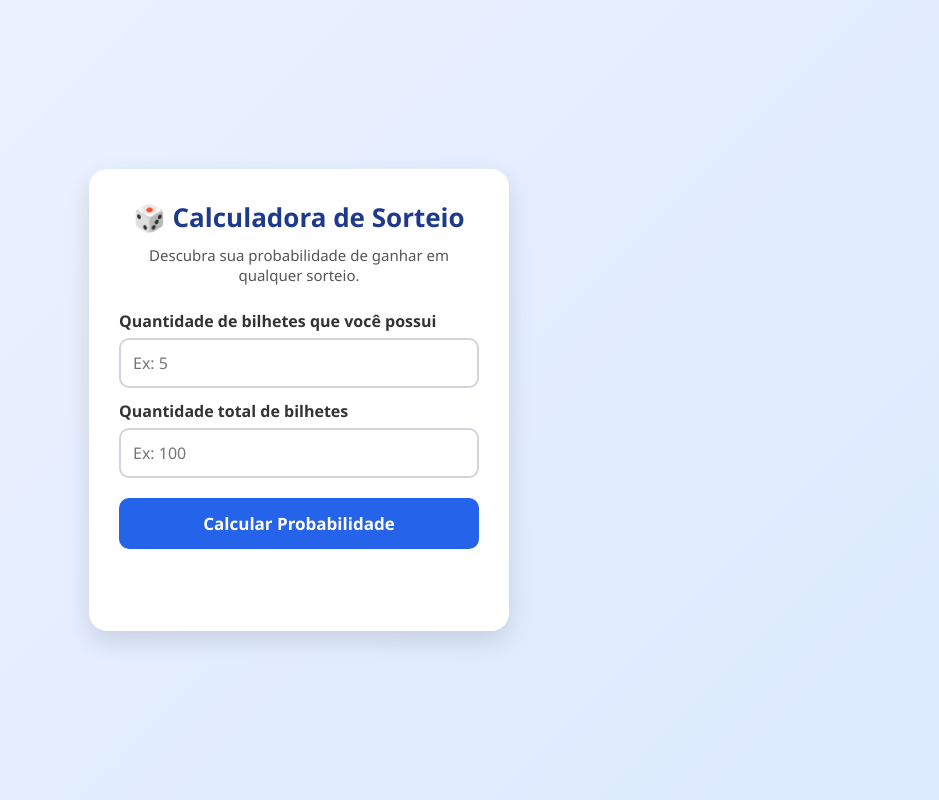
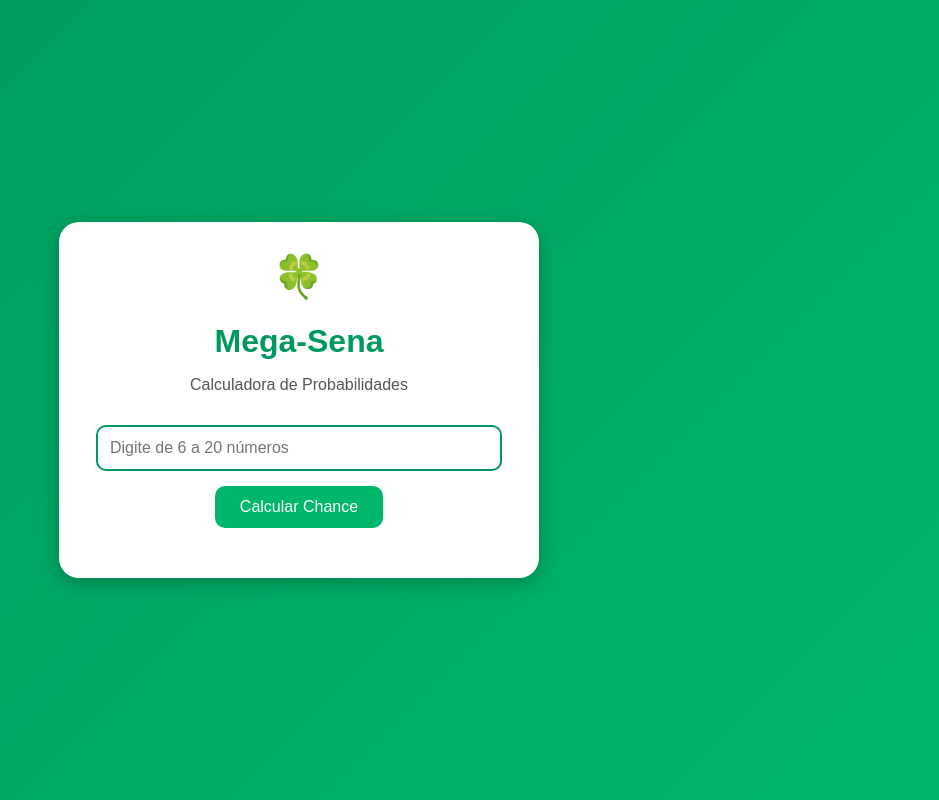
Before and after one commit to mc337270-code/calculadora_sorteio, a plain HTML site: page index.html in a window 1280 px wide. Shown: the whole page, without its empty margins (341-1280 px from the left). Drawn offline with Linux system fonts and the light colour scheme.

Commit message:
Refactor HTML structure and styles for Mega-Sena

```diff
--- a/index.html
+++ b/index.html
@@ -3,146 +3,144 @@
 <head>
 <meta charset="UTF-8">
 <meta name="viewport" content="width=device-width, initial-scale=1.0">
-  <title>Calculadora de Probabilidade em Sorteios</title>
+
+<title>Calculadora Mega-Sena</title>
 
 <style>
-    * {
-      margin: 0;
-      padding: 0;
-      box-sizing: border-box;
-      font-family: "Segoe UI", Arial, sans-serif;
+
+body{
+    margin:0;
+    font-family:Arial, sans-serif;
+    background:linear-gradient(135deg,#00995D,#00B86B);
+    display:flex;
+    justify-content:center;
+    align-items:center;
+    height:100vh;
 }
 
-    body {
-      background: linear-gradient(135deg, #eef2ff, #dbeafe);
-      min-height: 100vh;
-      display: flex;
-      justify-content: center;
-      align-items: center;
-      padding: 20px;
+.container{
+    background:white;
+    width:420px;
+    padding:30px;
+    border-radius:20px;
+    text-align:center;
+    box-shadow:0 5px 20px rgba(0,0,0,0.25);
 }
 
-    .container {
-      background: white;
-      width: 100%;
-      max-width: 420px;
-      padding: 30px;
-      border-radius: 18px;
-      box-shadow: 0 10px 25px rgba(0,0,0,0.12);
-      text-align: center;
+.logo{
+    font-size:42px;
 }
 
-    h1 {
-      color: #1e3a8a;
-      font-size: 26px;
-      margin-bottom: 10px;
+h1{
+    color:#00995D;
+    margin-bottom:10px;
 }
 
-    p {
-      color: #555;
-      margin-bottom: 25px;
-      font-size: 15px;
+p{
+    color:#555;
 }
 
-    label {
-      display: block;
-      text-align: left;
-      margin: 12px 0 6px;
-      font-weight: 600;
-      color: #333;
+input{
+    width:90%;
+    padding:12px;
+    margin-top:15px;
+    border:2px solid #00995D;
+    border-radius:10px;
+    font-size:16px;
 }
 
-    input {
-      width: 100%;
-      padding: 12px;
-      border: 2px solid #d1d5db;
-      border-radius: 10px;
-      font-size: 16px;
-      outline: none;
-      transition: 0.3s;
+button{
+    margin-top:15px;
+    background:#00B86B;
+    color:white;
+    border:none;
+    padding:12px 25px;
+    border-radius:10px;
+    font-size:16px;
+    cursor:pointer;
 }
 
-    input:focus {
-      border-color: #2563eb;
+button:hover{
+    background:#00995D;
 }
 
-    button {
-      width: 100%;
-      margin-top: 20px;
-      padding: 14px;
-      background: #2563eb;
-      color: white;
-      border: none;
-      border-radius: 10px;
-      font-size: 17px;
-      cursor: pointer;
-      transition: 0.3s;
-      font-weight: bold;
+.resultado{
+    margin-top:20px;
+    font-size:22px;
+    color:#00995D;
+    font-weight:bold;
 }
 
-    button:hover {
-      background: #1d4ed8;
-    }
+</style>
 
-    #resultado {
-      margin-top: 22px;
-      padding: 15px;
-      border-radius: 10px;
-      font-size: 18px;
-      font-weight: bold;
-    }
-
-    .sucesso {
-      background: #dcfce7;
-      color: #166534;
-    }
-
-    .erro {
-      background: #fee2e2;
-      color: #991b1b;
-    }
-  </style>
 </head>
 <body>
 
 <div class="container">
-  <h1>🎲 Calculadora de Sorteio</h1>
-  <p>Descubra sua probabilidade de ganhar em qualquer sorteio.</p>
 
-  <label for="meusBilhetes">Quantidade de bilhetes que você possui</label>
-  <input type="number" id="meusBilhetes" placeholder="Ex: 5" min="1">
+    <div class="logo">🍀</div>
 
-  <label for="totalBilhetes">Quantidade total de bilhetes</label>
-  <input type="number" id="totalBilhetes" placeholder="Ex: 100" min="1">
+    <h1>Mega-Sena</h1>
 
-  <button onclick="calcularProbabilidade()">Calcular Probabilidade</button>
+    <p>Calculadora de Probabilidades</p>
 
-  <div id="resultado"></div>
+    <input
+        type="number"
+        id="numeros"
+        min="6"
+        max="20"
+        placeholder="Digite de 6 a 20 números">
+
+    <br>
+
+    <button onclick="calcular()">
+        Calcular Chance
+    </button>
+
+    <div class="resultado" id="resultado"></div>
+
 </div>
 
 <script>
-function calcularProbabilidade() {
-    let meusBilhetes = Number(document.getElementById("meusBilhetes").value);
-    let totalBilhetes = Number(document.getElementById("totalBilhetes").value);
-    let resultado = document.getElementById("resultado");
 
-    if (!meusBilhetes || !totalBilhetes || meusBilhetes <= 0 || totalBilhetes <= 0) {
-        resultado.className = "erro";
-        resultado.innerHTML = "❌ Digite valores válidos maiores que zero.";
+function fatorial(n){
+    let resultado = 1;
+
+    for(let i = 2; i <= n; i++){
+        resultado *= i;
+    }
+
+    return resultado;
+}
+
+function combinacao(n,p){
+    return fatorial(n) /
+           (fatorial(p) * fatorial(n-p));
+}
+
+function calcular(){
+
+    let numeros =
+        parseInt(document.getElementById("numeros").value);
+
+    if(isNaN(numeros) || numeros < 6 || numeros > 20){
+
+        document.getElementById("resultado").innerHTML =
+        "Digite um valor entre 6 e 20.";
+
         return;
     }
 
-    if (meusBilhetes > totalBilhetes) {
-        resultado.className = "erro";
-        resultado.innerHTML = "❌ Seus bilhetes não podem ser maiores que o total.";
-        return;
+    let total = combinacao(60,6);
+    let apostas = combinacao(numeros,6);
+
+    let chance = Math.round(total / apostas);
+
+    document.getElementById("resultado").innerHTML =
+        "Chance: 1 em " +
+        chance.toLocaleString("pt-BR");
 }
 
-    let chance = (meusBilhetes / totalBilhetes) * 100;
-
-    resultado.className = "sucesso";
-    resultado.innerHTML = `🍀 Sua probabilidade de ganhar é de <br>${chance.toFixed(2)}%`;
-}
 </script>
 
 </body>
```
Lines whose indentation alone changed are shown as unchanged.
